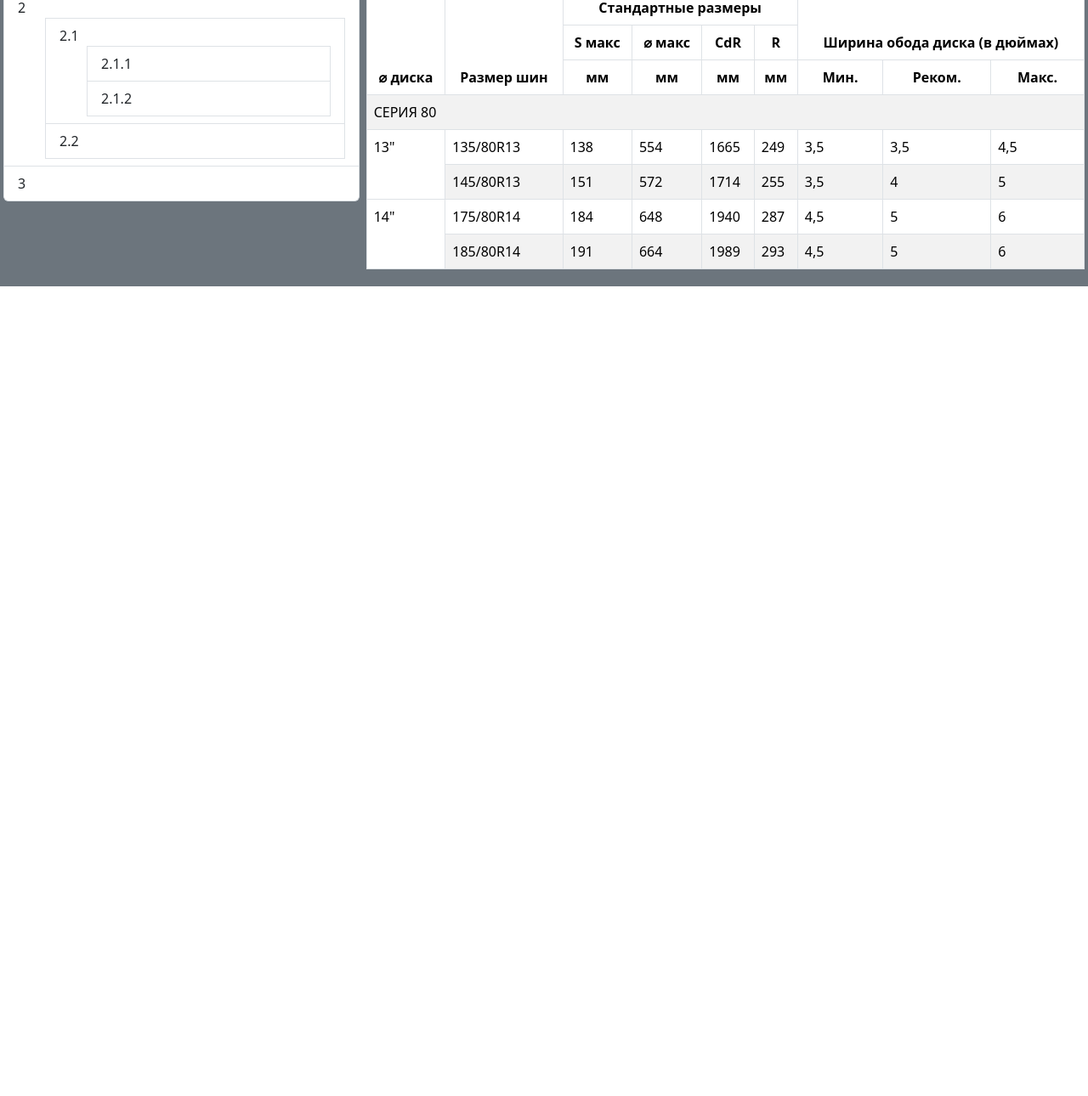
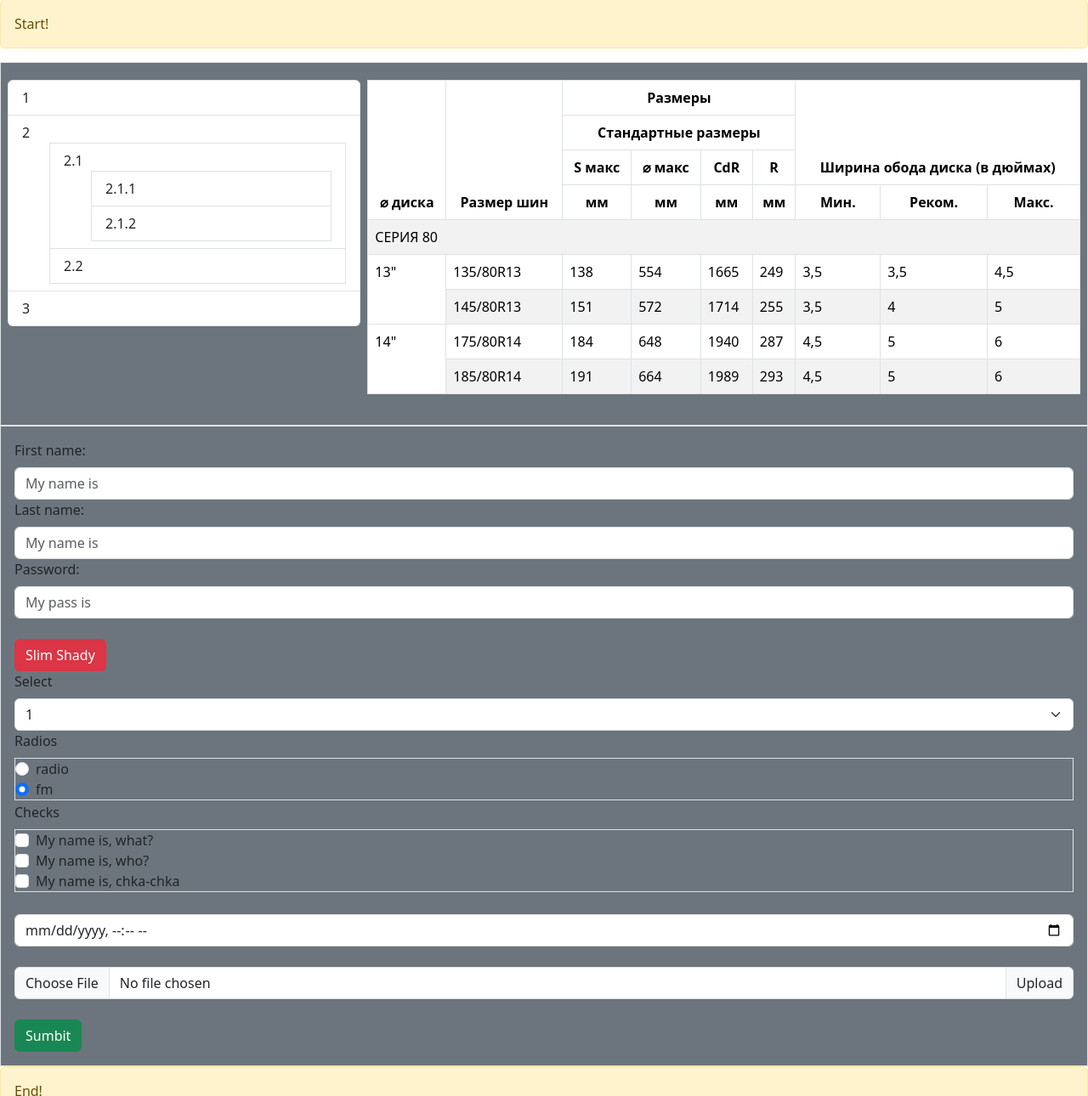
Before and after one commit to CyberBulling/untitled, a plain HTML site: page andrey.html in a window 1280 px wide. Shown: the part 57-1347 px from the top of the page at 85% size. Before the commit the page ends 800 px from the top, so only its background shows below. Drawn offline with nearby package versions, Linux system fonts and the light colour scheme.

Commit message:
bootstrap

```diff
--- a/andrey.html
+++ b/andrey.html
@@ -3,12 +3,29 @@
     <head>
         <meta charset="utf-8">
         <meta name="viewport" content="width=device-width, initial-scale=1">
-        <title>...</title>
+        <title>bootstrap</title>
         <link href="https://cdn.jsdelivr.net/npm/bootstrap@5.3.2/dist/css/bootstrap.min.css" rel="stylesheet">
         <script defer src="https://cdn.jsdelivr.net/npm/bootstrap@5.3.2/dist/js/bootstrap.bundle.min.js"></script>
     </head>
     <body>
-      <div class="container-fluid h-100 bg-secondary">
+      <nav class="navbar navbar-expand-lg bg-body-tertiary">
+        <div class="container-fluid">
+          <a class="navbar-brand" href="#">Navbar</a>
+
+          <div class="collapse navbar-collapse" id="navbarNavAltMarkup">
+            <div class="navbar-nav">
+              <a class="nav-link active" aria-current="page" href="#">Home</a>
+              <a class="nav-link" href="#">Table</a>
+              <a class="nav-link" href="#">List</a>
+              <a class="nav-link" href="#">Form</a>
+            </div>
+          </div>
+        </div>
+      </nav>
+      <div class="alert alert-warning" role="alert">
+        Start!
+      </div>
+      <div class="container-fluid w-100 bg-secondary border p-3">
         <div class="row h-100">
             <div class="p-1 col-4 h-100">
                 <ul class="list-group h-100">
@@ -55,6 +72,7 @@
                     <th>Макс.</th>
                   </tr>
                 </thead>
+
                 <tbody>
                   <tr>
                     <td colspan="9">СЕРИЯ 80</td>
@@ -104,7 +122,66 @@
               </table>
             </div>
         </div>
-        <d
+      </div>
+      <div class="container-fluid w-100 bg-secondary border p-3">
+        <form>
+          <div>
+            <label class="form-label" for="fname">First name:</label>
+            <input class="form-control" type="text" id="fname" name="name" content="Имя" required placeholder="My name is">
+
+            <label class="form-label" for="lname">Last name:</label>
+            <input class="form-control" type="text" id="lname" name="name" content="Фамилия" required placeholder="My name is">
+
+            <label class="form-label" for="pass">Password:</label>
+            <input class="form-control" type="password" id="pass" name="name" required placeholder="My pass is">
+            <br><button type="reset" class="btn btn-danger">Slim Shady</button>
+          </div>
+
+          <div>
+            <label class="form-label" for="sel">Select</label>
+            <select class="form-select" id="sel">
+              <optgroup label="1-2">
+                <option value="1">1</option>
+                <option value="2">2</option>
+              </optgroup>
+              <optgroup label="3-4">
+                <option value="3">3</option>
+                <option value="4">4</option>
+              </optgroup>
+            </select>
+          </div>
+
+          <label class="form-label" for="d1">Radios</label>
+          <div class="form-check border" id="d1">
+            <input class="form-check-input" type="radio" id="vis1" name="vis1">
+            <label class="form-check-label" for="vis1">radio</label><br>
+            <input class="form-check-input" type="radio" checked="checked" id="vis2" name="vis1">
+            <label class="form-check-label" for="vis2">fm</label><br>
+          </div>
+          <label class="form-label" for="d2">Checks</label>
+          <div class="form-check border" id="d2">
+            <input class="form-check-input" type="checkbox" id="v1" name="vehicle" value="Bike">
+              <label class="form-check-label" for="v1"> My name is, what?</label><br>
+              <input class="form-check-input" type="checkbox" id="v2" name="vehicle" value="Car">
+              <label class="form-check-label" for="v2"> My name is, who?</label><br>
+              <input class="form-check-input" type="checkbox" id="v3" name="vehicle" value="Boat">
+              <label class="form-check-label" for="v3"> My name is, chka-chka</label>
+          </div>
+          <br>
+          <div class="input-group date">
+            <input class="form-control" type="datetime-local">
+          </div>
+          <br>
+          <div class="input-group">
+            <input type="file" class="form-control" id="files">
+            <label class="input-group-text" for="files">Upload</label>
+          </div>
+          <br>
+          <button type="submit" class="btn btn-success">Sumbit</button>
+        </form>
+      </div>
+      <div class="alert alert-warning" role="alert">
+        End!
       </div>
     </body>
 </html>
--- a/andreystyle.css
+++ /dev/null
@@ -1,3 +0,0 @@
-.h-100{
-  height: 100%;
-}
```
Lines whose indentation alone changed are shown as unchanged.
